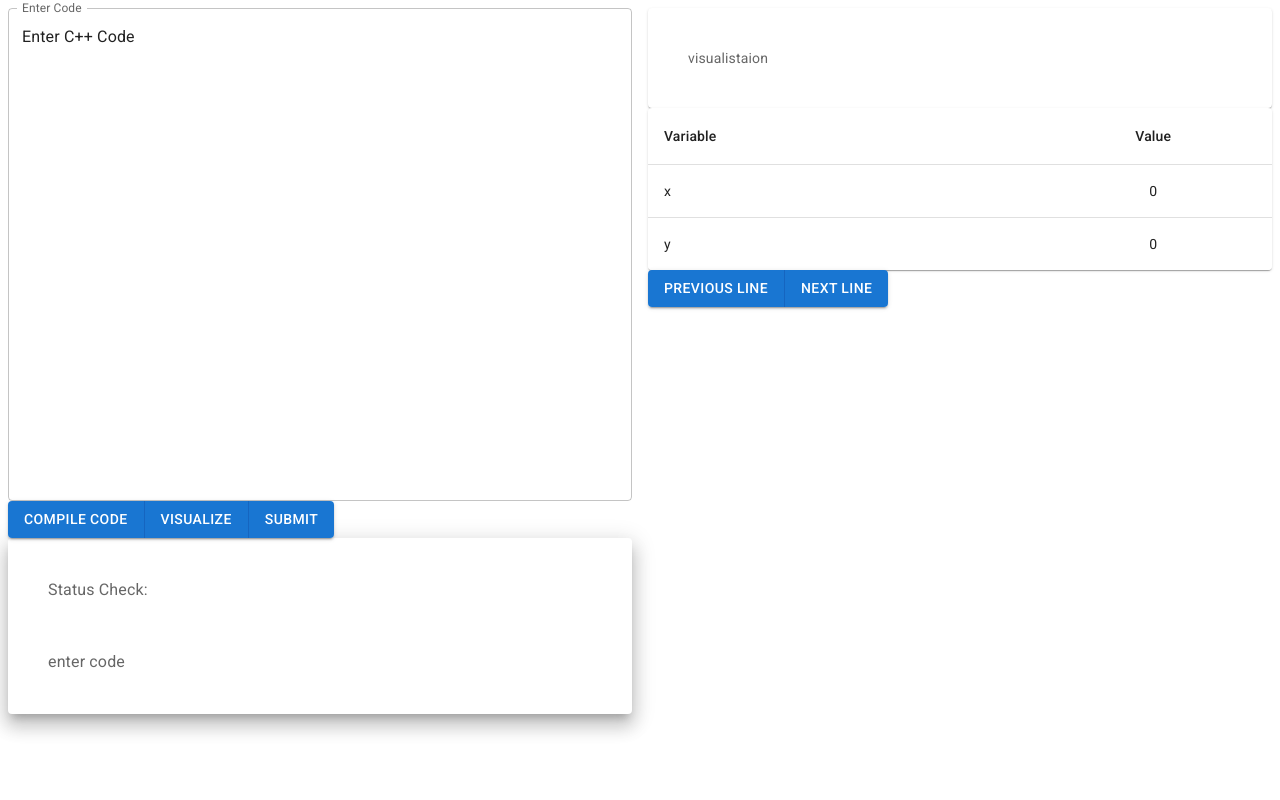
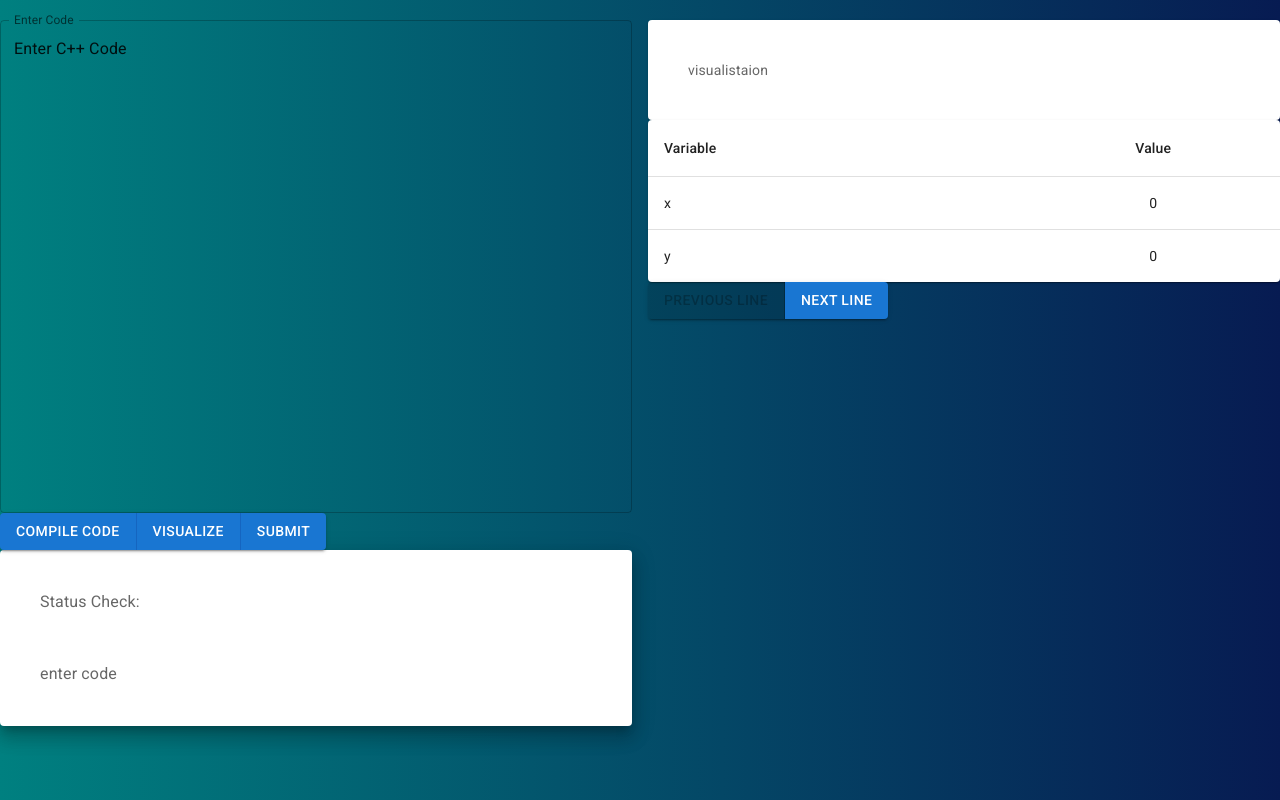
Before and after one commit to Snigdha-Sharma/CodeVisualiserCPP, a React (Create React App) app in the folder client/: page / in a window 1280 px wide. Built offline with nearby package versions, Linux system fonts and the light colour scheme.

Commit message:
design update

```diff
--- a/client/src/App.jsx
+++ b/client/src/App.jsx
@@ -16,6 +16,7 @@ const App = () =>{
 
     return (
         <div>
+            <br/>
 
             <Grid container spacing={2}>
                 <Grid item xs={6}>
--- a/client/src/Components/Visualisation.jsx
+++ b/client/src/Components/Visualisation.jsx
@@ -41,13 +41,31 @@ const rows=[
 ]
 const Visualisation = () => {
     const [index,setIndex] = React.useState(0);
-
+    const [isFirst,setIsFirst]= React.useState(true);
+    const [isLast,setIsLast]= React.useState(false);
     const onNext = () =>{
         setIndex(index+1)
+        if(index > -1){
+            setIsFirst(false)
+        }
+        // console.log(index)
+        if(index === rows.length-2){
+            setIsLast(true)
+            // console.log('hello')
+        }
     }
 
     const onPrev = () =>{
         setIndex(index-1)
+        // console.log(index+'llll')
+        if(index === rows.length -1)
+        {
+            setIsLast(false)
+        }
+        if(index=== 1)
+        {
+            setIsFirst(true)
+        }
     }
 
     return (
@@ -82,8 +100,8 @@ const Visualisation = () => {
 
 
             <ButtonGroup variant="contained" aria-label="outlined primary button group">
-                <Button onClick={onPrev}  >Previous Line</Button>
-                <Button onClick={onNext} >Next Line</Button>
+                <Button onClick={onPrev} disabled={isFirst}>Previous Line</Button>
+                <Button onClick={onNext} disabled={isLast}>Next Line</Button>
             </ButtonGroup>
         </div>
     )
--- /dev/null
+++ b/client/src/index.css
@@ -0,0 +1,14 @@
+body {
+    margin: 0;
+    font-family: -apple-system, BlinkMacSystemFont, 'Segoe UI', 'Roboto', 'Oxygen',
+      'Ubuntu', 'Cantarell', 'Fira Sans', 'Droid Sans', 'Helvetica Neue',
+      sans-serif;
+    -webkit-font-smoothing: antialiased;
+    -moz-osx-font-smoothing: grayscale;
+    background: linear-gradient(to left, rgba(7,27,82,1) 0%, rgba(0,128,128,1) 100%);
+  }
+
+  code {
+    font-family: source-code-pro, Menlo, Monaco, Consolas, 'Courier New',
+      monospace;
+  }
--- a/client/src/index.js
+++ b/client/src/index.js
@@ -1,5 +1,6 @@
 import React from 'react'
 import ReactDOM from 'react-dom'
+import './index.css'
 
 import App from './App'
 
```
